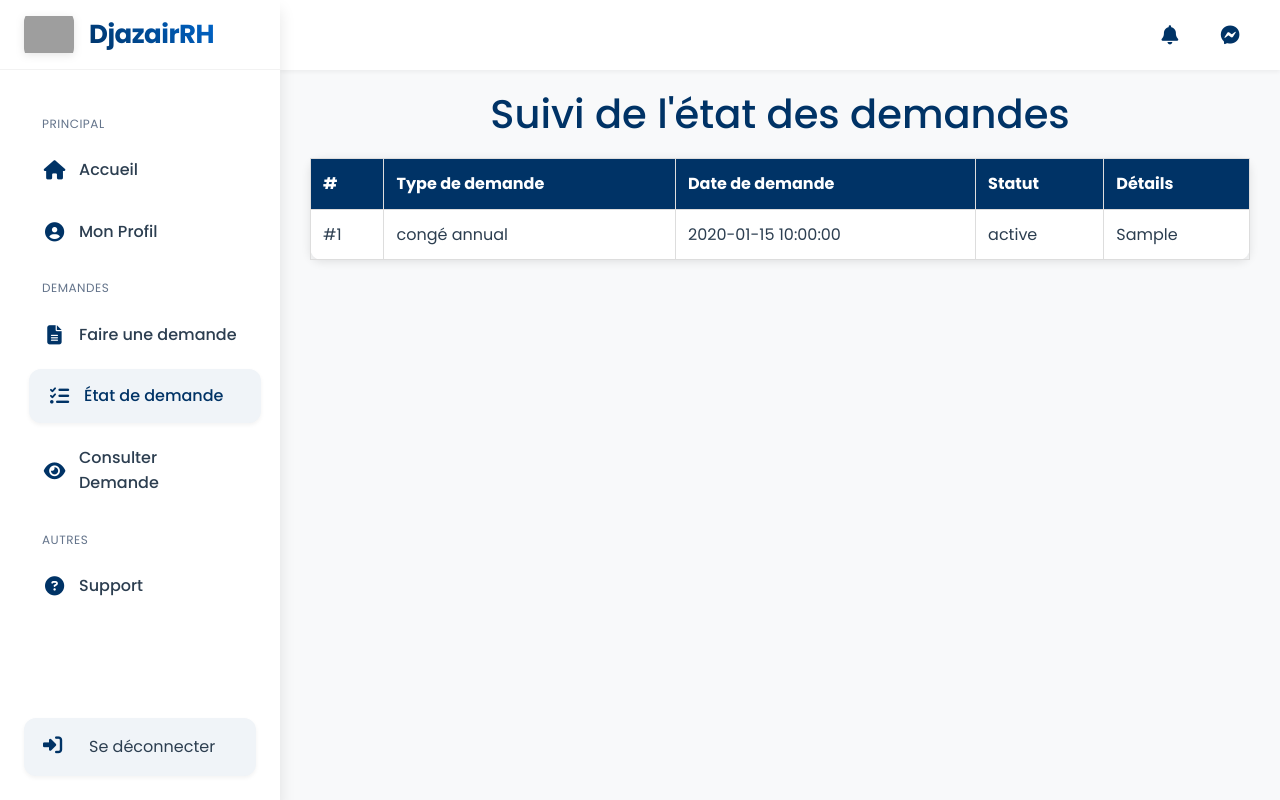
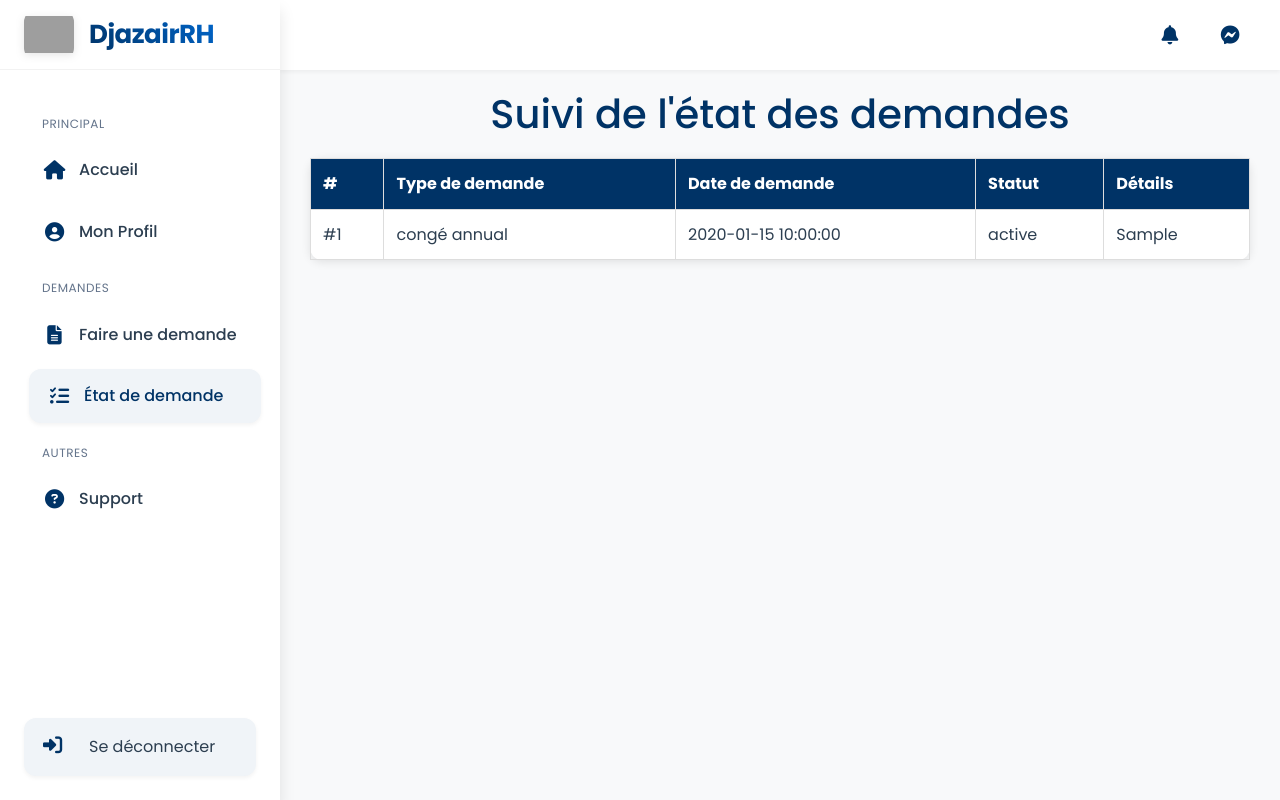
Before and after one commit to RAYANE12345678BF/telecom, a PHP site: page /employee/demands/list.php in a window 1280 px wide. Run offline with PHP 8.4, Linux system fonts and the light colour scheme; the visitor is signed in with stand-in values (Sample User, id 1); tables that the repository leaves empty or names only in its code hold one stand-in row (values such as "Sample post"); data that the repository does not hold is empty; grey boxes are pictures that could not be loaded.

Commit message:
add new features

```diff
--- a/employee/components/sidebar.php
+++ b/employee/components/sidebar.php
@@ -83,6 +83,6 @@
         <div class="user-avatar">
             <i class="fas fa-sign-in-alt"></i>
         </div>
-        <button>Se déconnecter</button>
+        <button style="border : none">Se déconnecter</button>
     </form>
 </div>
--- a/employee/demands/list.php
+++ b/employee/demands/list.php
@@ -557,13 +557,9 @@ $user_demands = get_user_demands($_SESSION['user_id']);
                             <span class="menu-text">Demande Sortie</span>
                         </a>
                     </div>
-                    <a href="etat_demande_admin1.html" class="menu-item active">
+                    <a href="#" class="menu-item active">
                         <i class="fas fa-tasks"></i>
                         <span class="menu-text">État de demande</span>
-                    </a>
-                    <a href="<?= url('admin/demands/consulte.php') ?>" class="menu-item">
-                        <i class="fas fa-eye"></i>
-                        <span class="menu-text">Consulter Demande</span>
                     </a>
                 </div>
 
```
